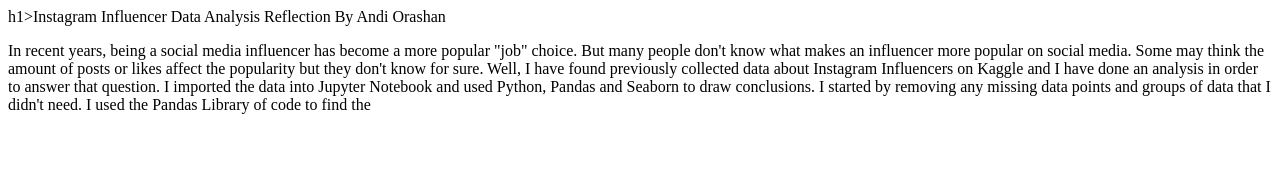
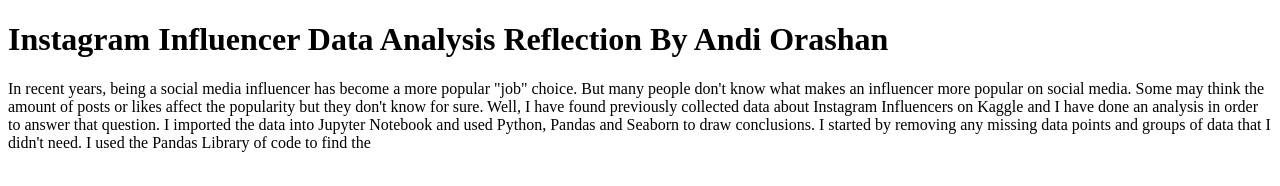
Before and after one commit to Andi-Orashan/Andi-Orashan.github.io, a plain HTML site: page index.html in a window 1280 px wide. Drawn offline with Linux system fonts and the light colour scheme.

Commit message:
fixing small issue

```diff
--- a/index.html
+++ b/index.html
@@ -7,7 +7,7 @@
 </head>
 
  <body>
-h1>Instagram Influencer Data Analysis Reflection By Andi Orashan</h1>
+<h1>Instagram Influencer Data Analysis Reflection By Andi Orashan</h1>
 <p>In recent years, being a social media influencer has become a more popular "job" choice.
 But many people don't know what makes an influencer more popular on social media. Some may think the amount of posts or likes affect the popularity but they don't know for sure.
 Well, I have found previously collected data about Instagram Influencers on Kaggle and I have done an analysis in order to answer that question.
```
